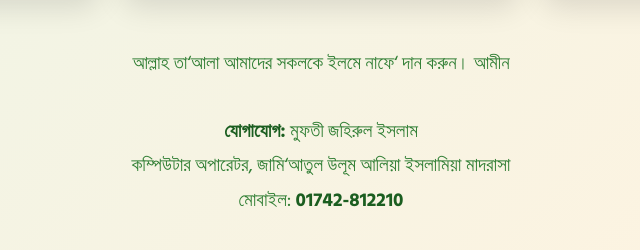
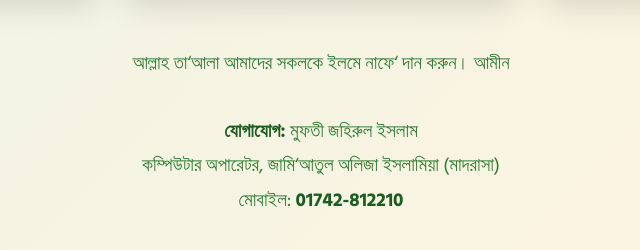
Before and after one commit to maktaba-johir/madrasha_result, a plain HTML site: page index.html in a window 1280 px wide. Shown: the part 707-957 px from the top of the page, 319-959 px from the left. Drawn offline with Linux system fonts and the light colour scheme; a web font is replaced by a local one.

Commit message:
Update index.html

```diff
--- a/index.html
+++ b/index.html
@@ -43,9 +43,10 @@
         <div class="footer">
             আল্লাহ তা‘আলা আমাদের সকলকে ইলমে নাফে‘ দান করুন। আমীন<br><br>
             <b>যোগাযোগ:</b> মুফতী জহিরুল ইসলাম<br>
-            কম্পিউটার অপারেটর, জামি‘আতুল উলূম আলিয়া ইসলামিয়া মাদরাসা<br>
+            কম্পিউটার অপারেটর, জামি‘আতুল অলিজা ইসলামিয়া (মাদরাসা)<br>
             মোবাইল: <b>01742-812210</b>
         </div>
     </div>
 </body>
+
 </html>
```
